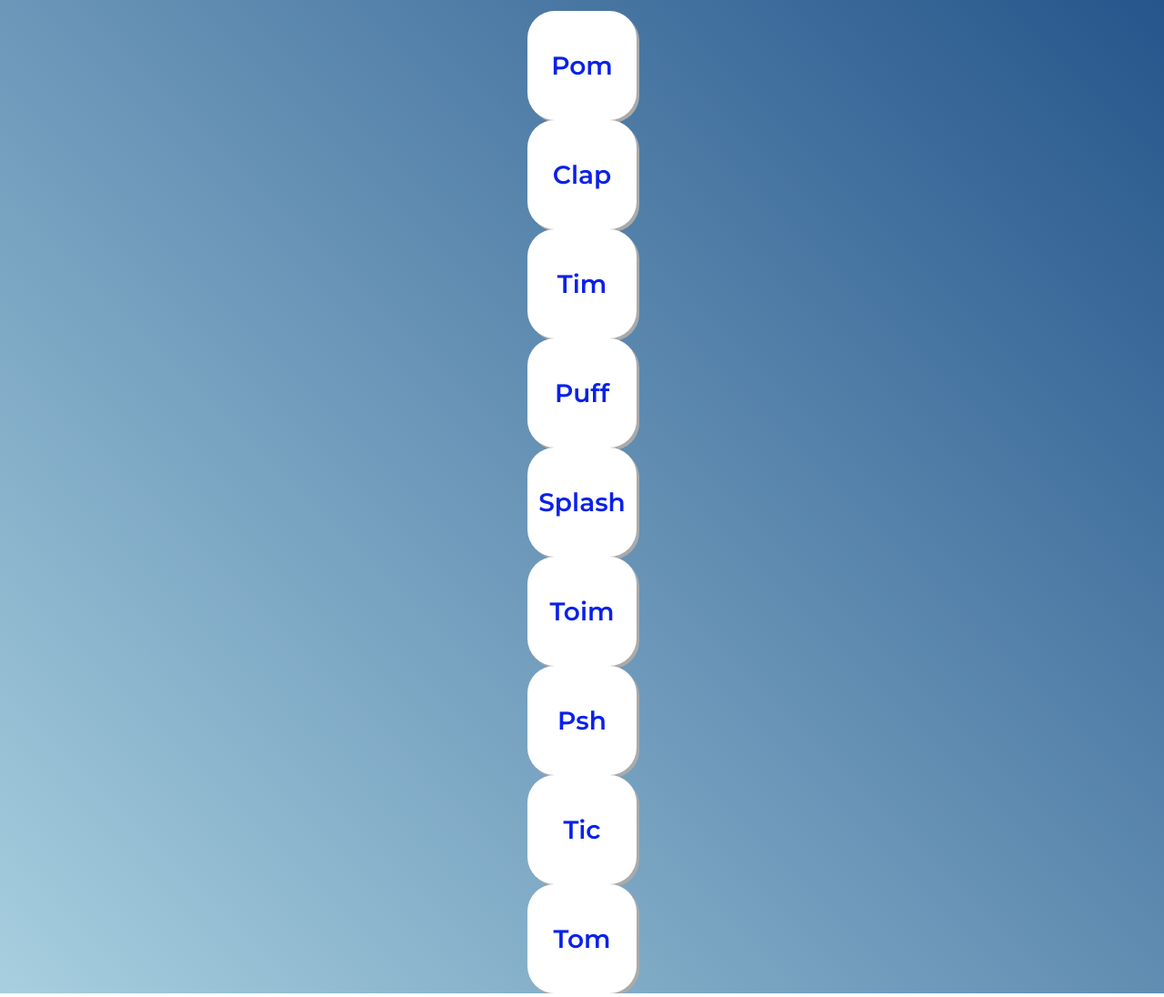
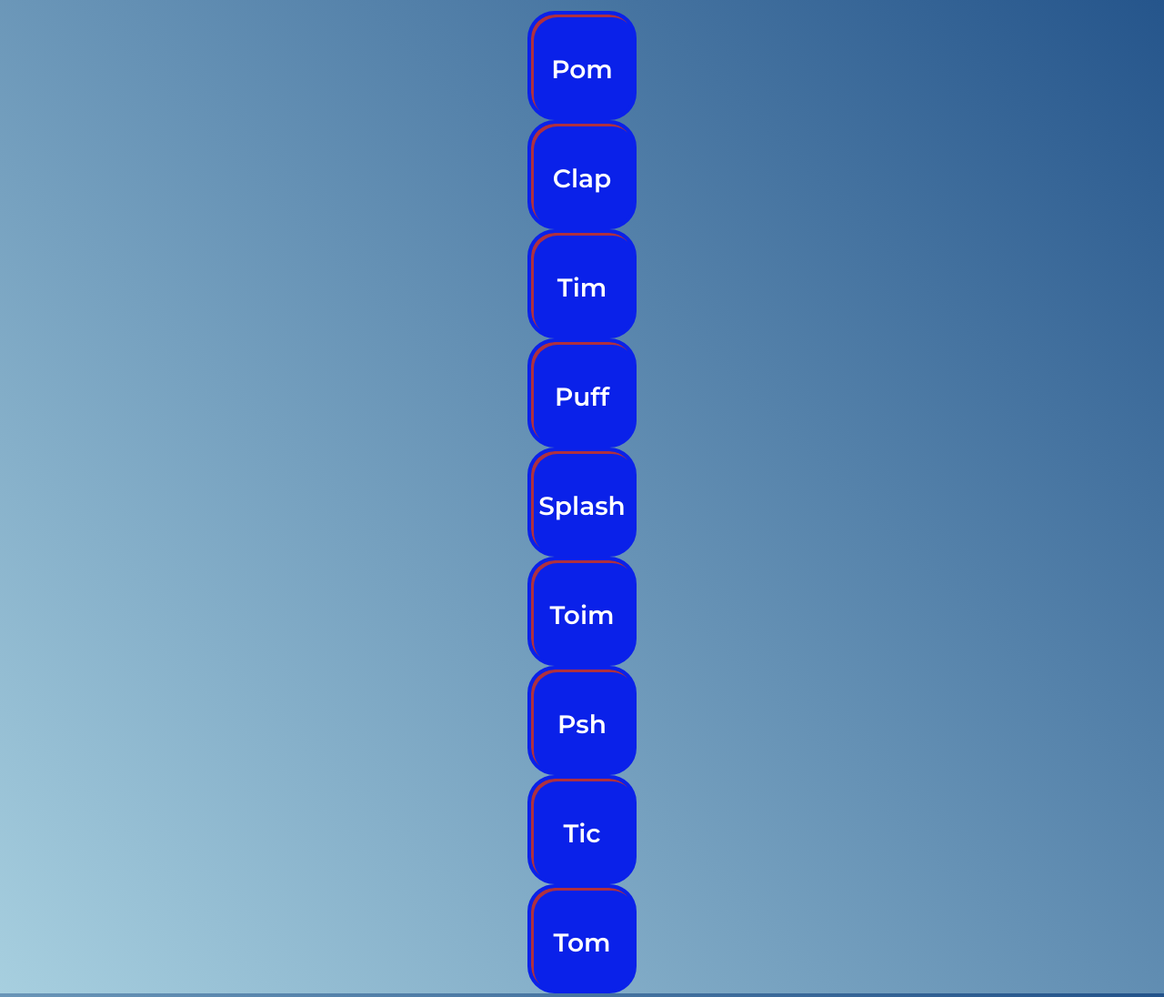
Before and after one commit to Matheus2Arthur/3tri, a plain HTML site: page index.html in a window 1280 px wide. Shown: the part 40-1136 px from the top of the page at 91% size. Drawn offline with Linux system fonts and the light colour scheme.

Commit message:
Add files via upload

```diff
--- a/index.html
+++ b/index.html
@@ -21,17 +21,15 @@
 
     <h1>Alura Midi de Matheus Allan</h1>
 
-    <button onclick="tocaSomPom()" class="tecla tecla_pom">Pom</button>
-    <button onclick="tocaSomClap()" class="tecla tecla_clap">Clap</button>
-    <button onclick="tocaSomTim()" class="tecla tecla_tim">Tim</button>
-
-    <button onclick="tocaSomPuff()" class="tecla tecla_puff">Puff</button>
-    <button onclick="tocaSomSplash()" class="tecla tecla_splash">Splash</button>
-    <button onclick="tocaSomToim()" class="tecla tecla_toim">Toim</button>
-
-    <button onclick="tocaSomPsh()" class="tecla tecla_psh">Psh</button>
-    <button onclick="tocaSomTic()" class="tecla tecla_tic">Tic</button>
-    <button onclick="tocaSomTom()" class="tecla tecla_tom">Tom</button>
+    <button onclick="tocaSomPom()" class="tecla tecla_pom ativa">Pom</button>
+    <button onclick="tocaSomClap()" class="tecla tecla_clap ativa">Clap</button>
+    <button onclick="tocaSomTim()" class="tecla tecla_tim ativa">Tim</button>
+    <button onclick="tocaSomPuff()" class="tecla tecla_puff ativa">Puff</button>
+    <button onclick="tocaSomSplash()" class="tecla tecla_splash ativa">Splash</button>
+    <button onclick="tocaSomToim()" class="tecla tecla_toim ativa">Toim</button>
+    <button onclick="tocaSomPsh()" class="tecla tecla_psh ativa">Psh</button>
+    <button onclick="tocaSomTic()" class="tecla tecla_tic ativa">Tic</button>
+    <button onclick="tocaSomTom()" class="tecla tecla_tom ativa">Tom</button>
 
     </section>
     <audio src="sounds/keyq.wav" id="som_tecla_pom"></audio>
--- a/main.js
+++ b/main.js
@@ -4,18 +4,21 @@ function tocaSom(idElementoAudio){
 
 const listaDeTeclas = document.querySelectorAll('.tecla');
 
-let contador = 0;
+
 // Estrutura de repetição - Enquanto
-for(contador< listaDeTeclas.length){
+for(let contador = 0;contador < listaDeTeclas.length;contador++) {
     const tecla = listaDeTeclas[contador];
     const instrumento = tecla.classList[1];
     const idAudio = `#som_${instrumento}`;
-    console.log(idAudio);
 
     tecla.onclick = function(){
         tocaSom(idAudio);
-    };
-
-contador = contador + 1;
+};
+tecla.onkeydown = function(){
+    tecla.classList.add('ativa');
+}
+tecla.onkeyup = function(){
+    tecla.classList.remove('ativa');
+}
 console.log(contador);
 }
```
